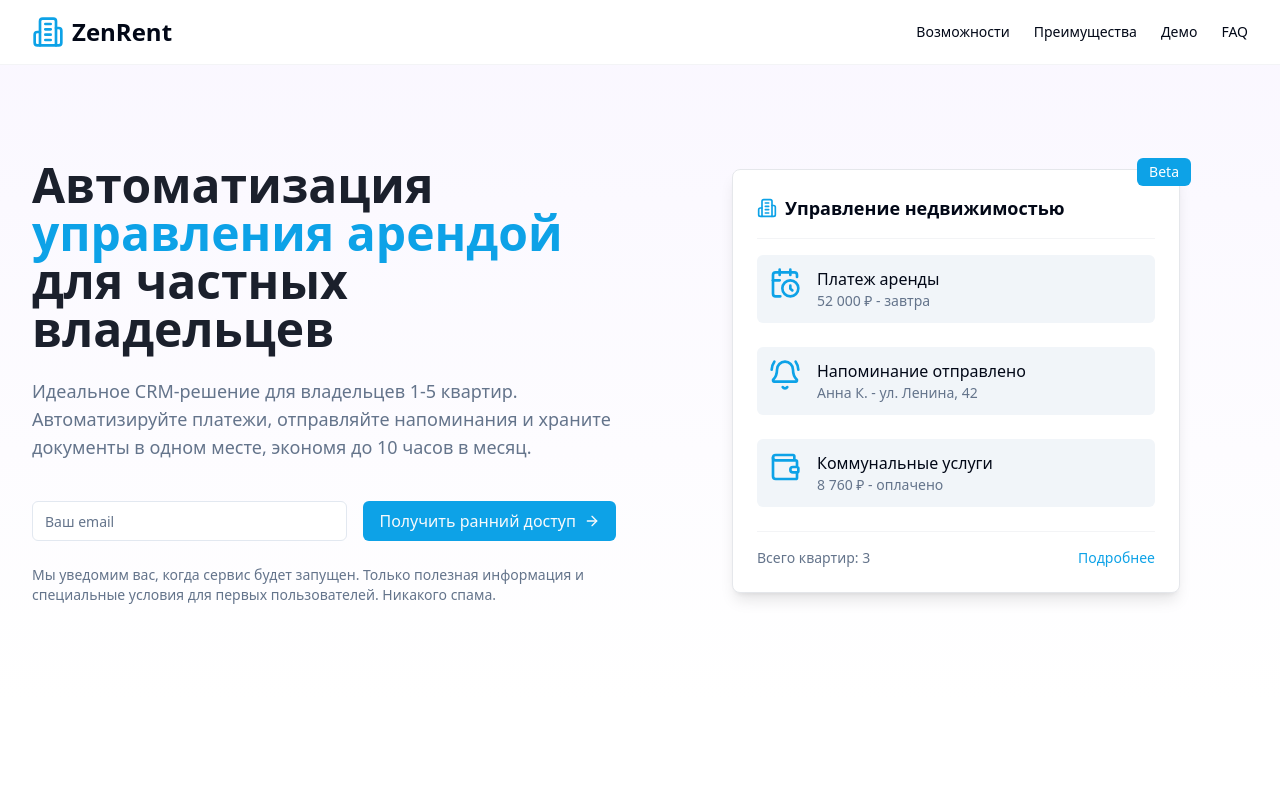
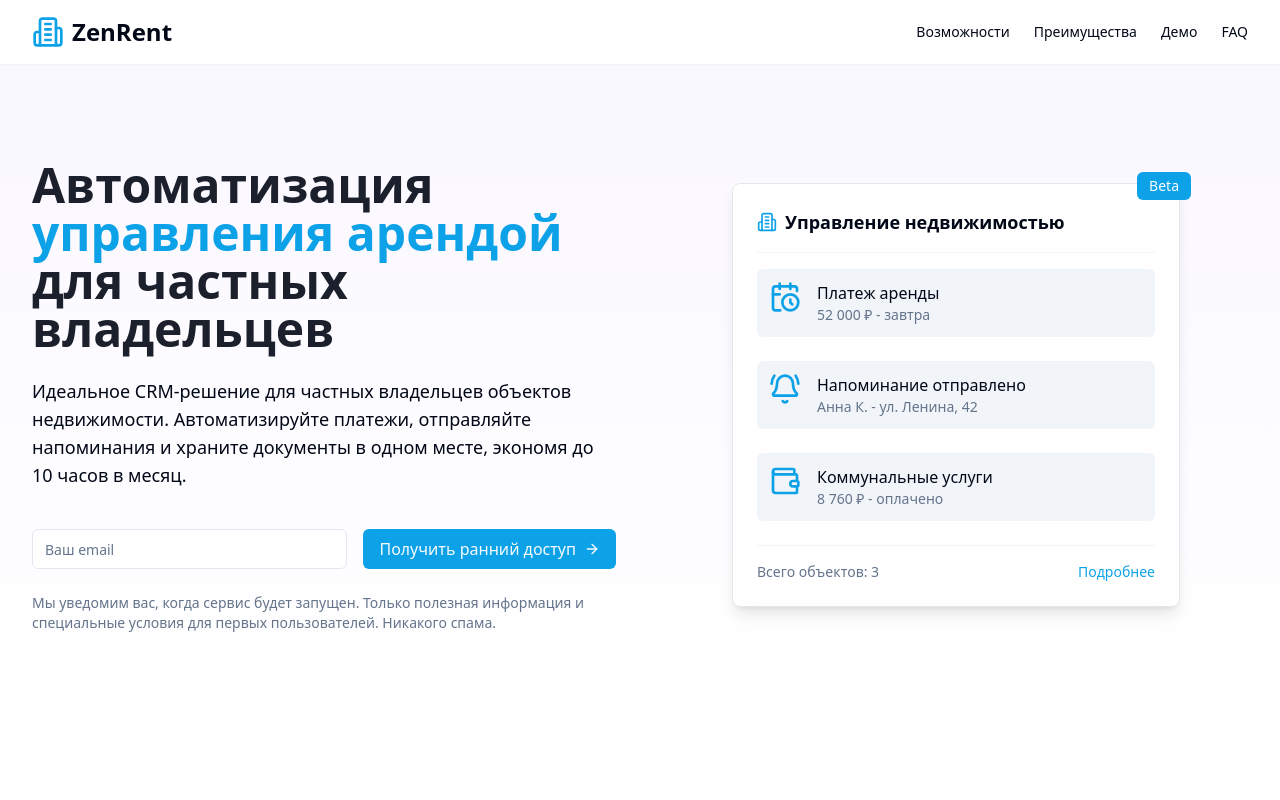
Before and after one commit to sokovalev/arendo-landing, a Next.js app: page / in a window 1280 px wide. Shown: the top 800 px of the page. Built offline with nearby package versions, Linux system fonts and the light colour scheme.

Commit message:
wording updates

```diff
--- a/app/page.tsx
+++ b/app/page.tsx
@@ -82,10 +82,10 @@ const Index = () => {
               <span className="text-primary">управления арендой</span> для
               частных владельцев
             </h1>
-            <p className="text-lg text-muted-foreground">
-              Идеальное CRM-решение для владельцев 1-5 квартир. Автоматизируйте
-              платежи, отправляйте напоминания и храните документы в одном
-              месте, экономя до 10 часов в месяц.
+            <p className="text-lg text-muted-foregroun1-5d">
+              Идеальное CRM-решение для частных владельцев объектов
+              недвижимости. Автоматизируйте платежи, отправляйте напоминания и
+              храните документы в одном месте, экономя до 10 часов в месяц.
             </p>
 
             <LeadForm />
--- a/components/FaqSection.tsx
+++ b/components/FaqSection.tsx
@@ -110,9 +110,9 @@ const FaqSection = () => {
             </AccordionTrigger>
             <AccordionContent>
               Добавление нового объекта происходит очень просто: вы заполняете
-              основную информацию о квартире (адрес, количество комнат,
-              площадь), загружаете фотографии и документы. После этого можно
-              добавить данные об арендаторе, условиях аренды и настроить
+              основную информацию об объекте недвижимости (адрес, количество
+              комнат, площадь), загружаете фотографии и документы. После этого
+              можно добавить данные об арендаторе, условиях аренды и настроить
               автоматические напоминания.
             </AccordionContent>
           </AccordionItem>
--- a/components/HeroImage.tsx
+++ b/components/HeroImage.tsx
@@ -62,7 +62,7 @@ const HeroImage = () => {
       </div>
 
       <div className="mt-6 pt-4 border-t border-gray-100 flex justify-between">
-        <div className="text-sm text-muted-foreground">Всего квартир: 3</div>
+        <div className="text-sm text-muted-foreground">Всего объектов: 3</div>
         <div className="text-sm font-medium text-primary">Подробнее</div>
       </div>
     </div>
--- a/components/SeoContent.tsx
+++ b/components/SeoContent.tsx
@@ -95,7 +95,7 @@ const SeoContent = () => {
                 <li className="flex items-start gap-2">
                   <CheckCircle2 className="h-5 w-5 text-primary shrink-0 mt-0.5" />
                   <span className="text-muted-foreground">
-                    Частных собственников квартир, сдающих жилье в аренду
+                    Частных собственников недвижимости, сдающих объекты в аренду
                   </span>
                 </li>
                 <li className="flex items-start gap-2">
```
